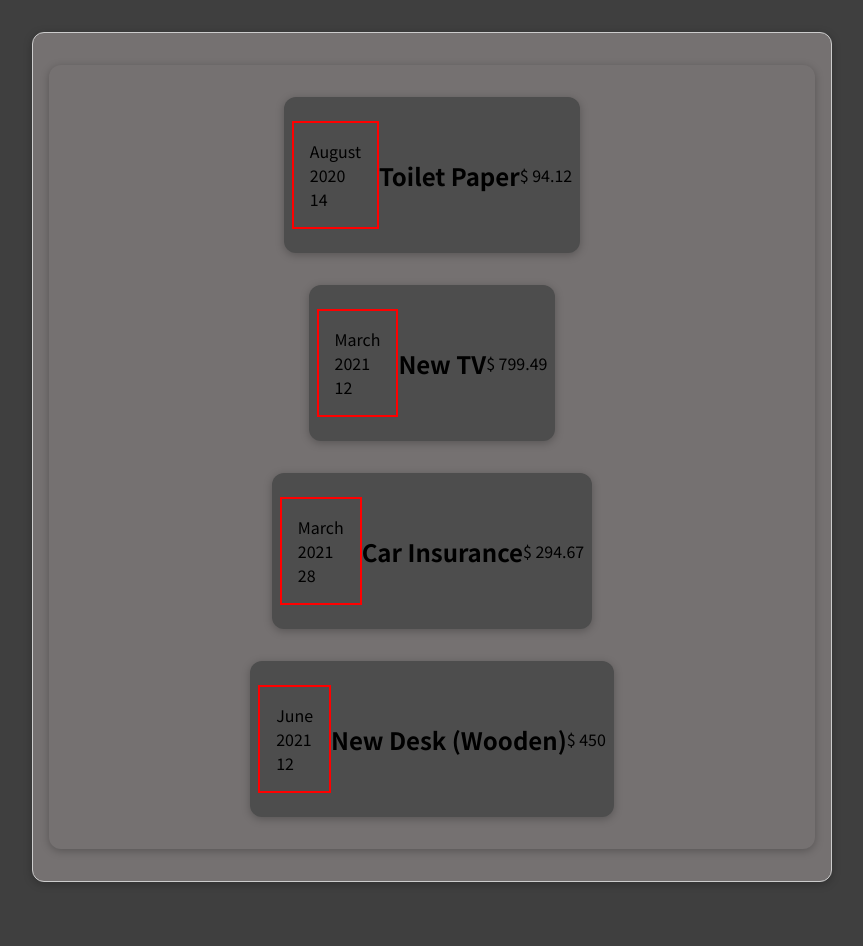
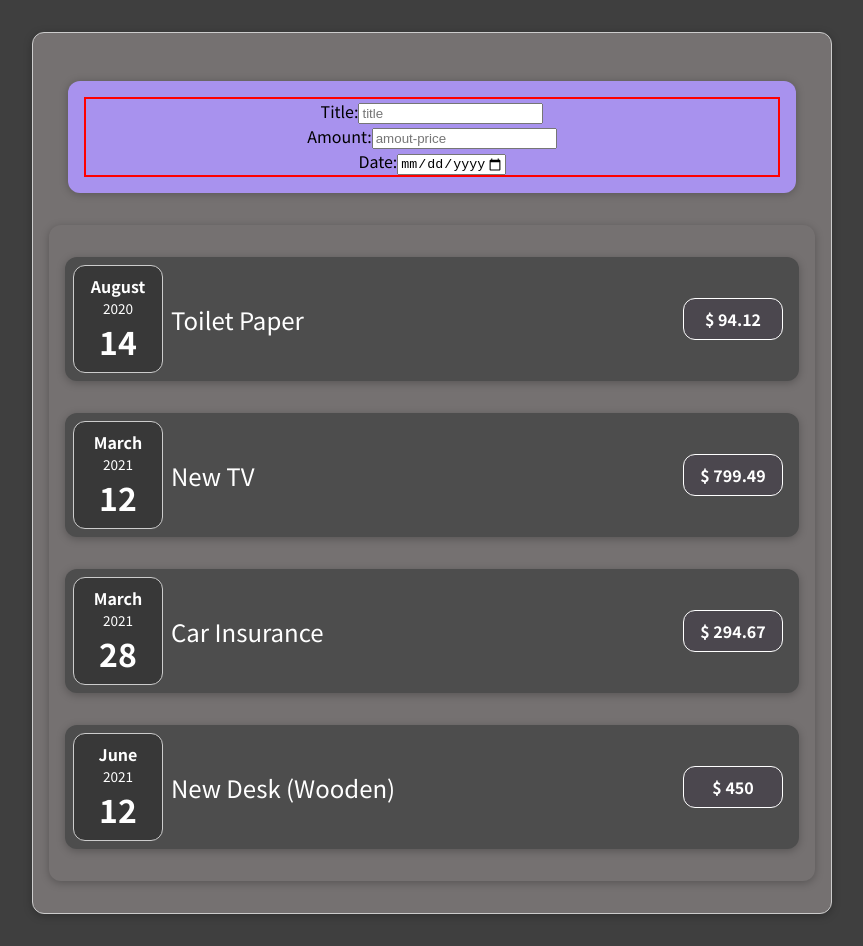
Before and after one commit to aron-net/Expense-Tracker, a React (Create React App) app: page / in a window 1280 px wide. Shown: the whole page, without its empty margins (208-1071 px from the left). Before the commit the page ends 914 px from the top, so only its background shows below. Built offline with nearby package versions, Linux system fonts and the light colour scheme.

Commit message:
add form to expense tracker

```diff
--- a/src/Components/ExpenseTracker/Expense/Expense.js
+++ b/src/Components/ExpenseTracker/Expense/Expense.js
@@ -1,6 +1,7 @@
 import ExpenseList from "./ExpenseList";
 import Card from "../../UI/Card";
 import './Expense.css';
+import NewExpense from "../NewExpense/NewExpense";
 const Expense = () => {
     const expenses = [
         {id: 'e1', title: 'Toilet Paper', amount: 94.12, date: new Date(2020, 7, 14)},
@@ -11,6 +12,7 @@ const Expense = () => {
 
     return (
         <Card className="expense">
+            <NewExpense />
             <ExpenseList data={expenses}/>
         </Card>
     )
--- a/src/Components/ExpenseTracker/Expense/ExpenseDate.css
+++ b/src/Components/ExpenseTracker/Expense/ExpenseDate.css
@@ -1,8 +1,25 @@
 .expense-date {
     display: flex;
     flex-direction: column;
-    border: 2px solid red;
-    justify-content: center;
-    padding: 1rem;
-    margin: 1rem auto;
+    align-items: center;
+    border: 1px solid #ccc;
+    padding: 0.5rem;
+    border-radius: 12px;
+    background-color: #383838;
+    color: white;
+    width: 90px;
 }
+
+.expense-date__month {
+    font-size: 1rem;
+    font-weight: bold;
+}
+
+.expense-date__year {
+    font-size: 0.85rem;
+}
+
+.expense-date__day {
+    font-size: 2rem;
+    font-weight: bold;
+}
--- a/src/Components/ExpenseTracker/Expense/ExpenseDate.js
+++ b/src/Components/ExpenseTracker/Expense/ExpenseDate.js
@@ -5,9 +5,9 @@ const ExpenseDate = (props) => {
   const day = props.date.toLocaleString('en-us', {day: '2-digit'})
     return (
         <div className='expense-date'>
-            <div>{month}</div>
-            <div>{year}</div>
-            <div>{day}</div>
+            <div className='expense-date__month'>{month}</div>
+            <div className='expense-date__year'>{year}</div>
+            <div className='expense-date__day'>{day}</div>
         </div>
     )
 }
--- a/src/Components/ExpenseTracker/Expense/ExpenseItem.css
+++ b/src/Components/ExpenseTracker/Expense/ExpenseItem.css
@@ -4,12 +4,33 @@
   align-items: center;
   background-color: #4d4d4d;
   margin: 1rem 0;
+  width: 100%;
   padding: 0.5rem;
 }
 
 .expense-item__description {
   display: flex;
   flex: 1;
+  padding: 0.5rem;
+  justify-content: space-between;
   align-items: center;
-    justify-content: space-around;
 }
+
+.expense-item__description h2 {
+  font-size: 1.5rem;
+  font-weight: 400;
+  margin: 0;
+  color: white;
+}
+
+.expense-item__amount {
+  font-size: 1rem;
+  font-weight: bold;
+  color: white;
+  background-color: #4b474e;
+  border: 1px solid white;
+  padding: 0.5rem;
+  border-radius: 12px;
+  width: 100px;
+  text-align: center;
+}
--- a/src/Components/ExpenseTracker/Expense/ExpenseItem.js
+++ b/src/Components/ExpenseTracker/Expense/ExpenseItem.js
@@ -7,9 +7,7 @@ const ExpenseItem = (props) => {
             <ExpenseDate date={props.date}/>
             <div className="expense-item__description">
                 <h2>{props.title}</h2>
-                <div>
-                    <div>$ {props.amount}</div>
-                </div>
+                <div className="expense-item__amount">$ {props.amount}</div>
             </div>
         </Card>
     )
--- /dev/null
+++ b/src/Components/ExpenseTracker/NewExpense/ExpenseForm.css
@@ -0,0 +1,3 @@
+.expense-form {
+    border: 2px solid red;
+}
--- /dev/null
+++ b/src/Components/ExpenseTracker/NewExpense/ExpenseForm.js
@@ -0,0 +1,24 @@
+import './ExpenseForm.css';
+
+const ExpenseForm = () => {
+    return (
+        <form>
+            <div className='expense-form'>
+                <div>
+                    <label>Title:</label>
+                    <input type='text' placeholder='title' />
+                </div>
+                <div>
+                    <label>Amount:</label>
+                    <input type='number' min='0.01' step='0.01' placeholder='amout-price' />
+                </div>
+                <div>
+                    <label>Date:</label>
+                    <input type='date' min='2019-01-01' max='2030-12-31'/>
+                </div>
+            </div>
+        </form>
+    );
+};
+
+export default ExpenseForm;
--- /dev/null
+++ b/src/Components/ExpenseTracker/NewExpense/NewExpense.css
@@ -0,0 +1,10 @@
+.new-expense {
+    background-color: #a892ee;
+  padding: 1rem;
+  margin: 2rem auto;
+  width: 50rem;
+  max-width: 95%;
+  border-radius: 12px;
+  text-align: center;
+  box-shadow: 0 1px 8px rgba(0, 0, 0, 0.25);
+}
--- /dev/null
+++ b/src/Components/ExpenseTracker/NewExpense/NewExpense.js
@@ -0,0 +1,9 @@
+import Card from '../../UI/Card';
+import ExpenseForm from './ExpenseForm';
+import './NewExpense.css';
+
+const NewExpense = () => {
+    return <Card className='new-expense'><ExpenseForm /></Card>
+};
+
+export default NewExpense;
```
Lines whose indentation alone changed are shown as unchanged.
